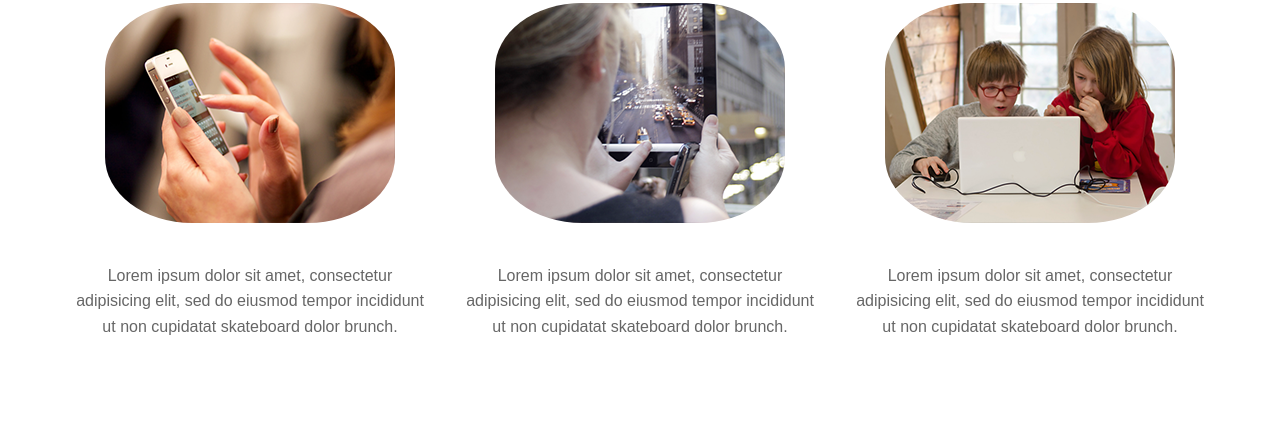
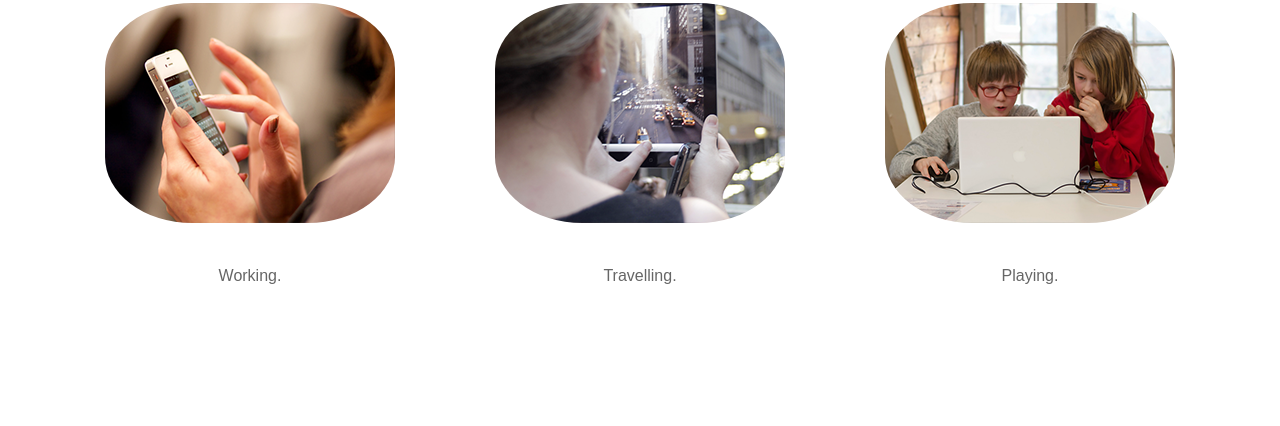
Before and after one commit to mc-jaap/mc-jaap.github.io, a plain HTML site: page index.html in a window 1280 px wide. Shown: the part 2337-2763 px from the top of the page. Drawn offline with Linux system fonts and the light colour scheme; some packages are replaced by stand-ins of ours; a web font is replaced by a local one.

Commit message:
updates...

```diff
--- a/index.html
+++ b/index.html
@@ -352,19 +352,19 @@
         <div class="col-md-4 wow fadeInLeft">
           <h3>Responsive</h3>
           <img src="images/portfolio/recent/item4.png" alt="">
-          <p>Lorem ipsum dolor sit amet, consectetur adipisicing elit, sed do eiusmod tempor incididunt ut non cupidatat skateboard dolor brunch.</p>
+          <p>Working.</p>
         </div>
 
         <div class="col-md-4 wow fadeInUp">
           <h3>Web Design</h3>
           <img src="images/portfolio/recent/item5.png" alt="">
-          <p>Lorem ipsum dolor sit amet, consectetur adipisicing elit, sed do eiusmod tempor incididunt ut non cupidatat skateboard dolor brunch.</p>
+          <p>Travelling.</p>
         </div>
 
         <div class="col-md-4 wow fadeInRight">
           <h3>Easy Customize</h3>
           <img src="images/portfolio/recent/item6.png" alt="">
-          <p>Lorem ipsum dolor sit amet, consectetur adipisicing elit, sed do eiusmod tempor incididunt ut non cupidatat skateboard dolor brunch.</p>
+          <p>Playing.</p>
         </div>
       </div>
     </div>
```
